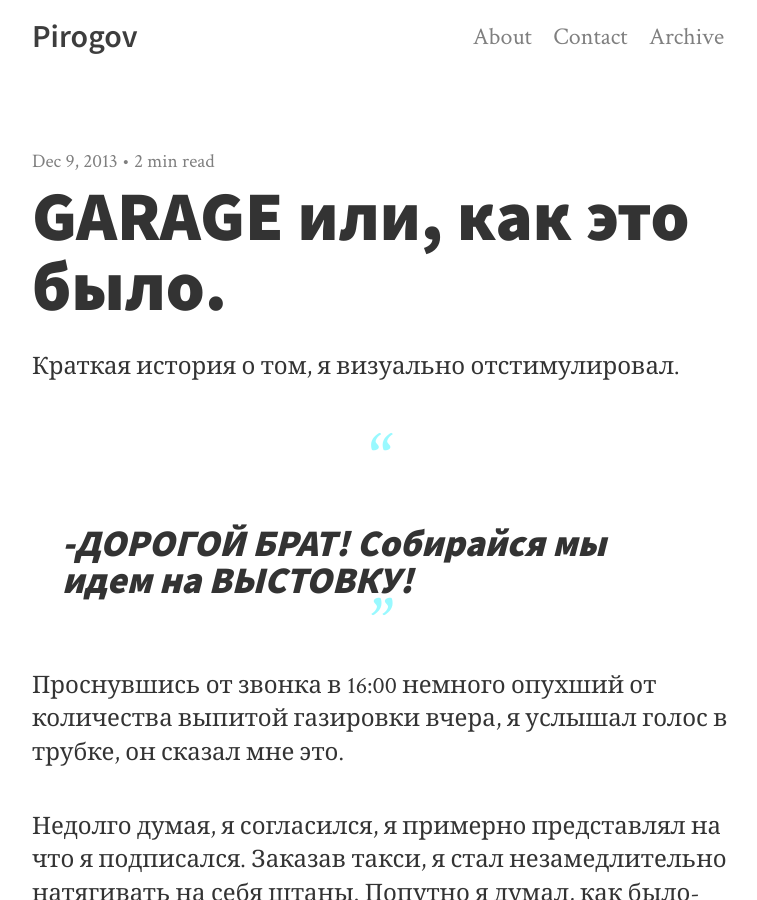
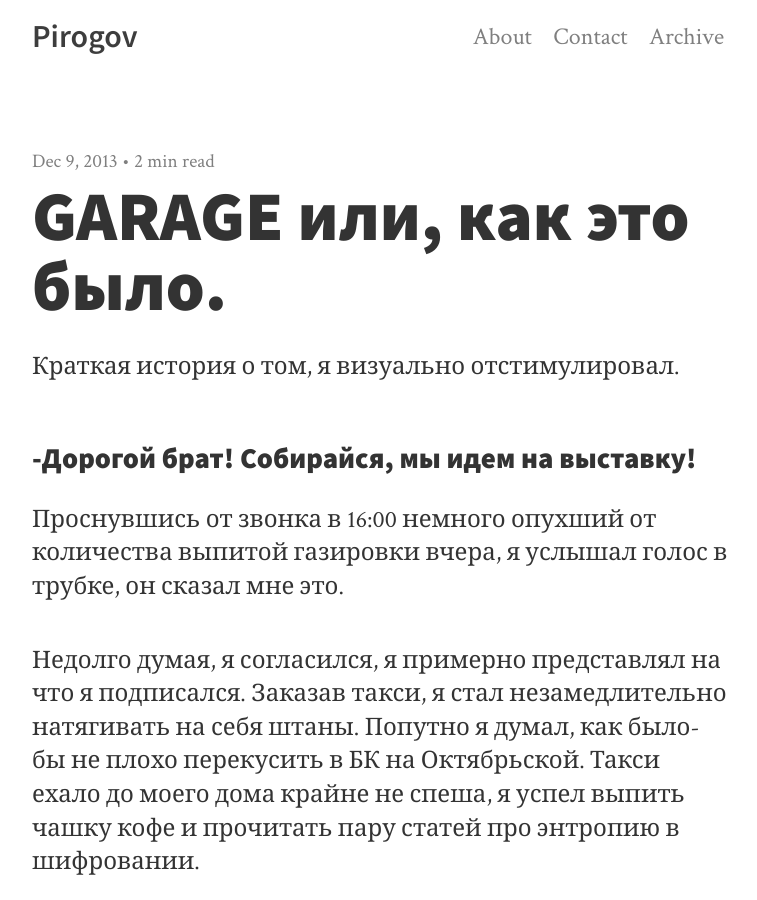
Before and after one commit to PirogovPavel/blog2, a Jekyll site: the page built from _posts/2013-12-09-example-post.md, in a window 1280 px wide and 900 px high. Shown: the whole window, without its empty margins (258-1015 px from the left). Built offline with Jekyll 4.4.1, drawn with Linux system fonts in a browser that asks for light colours; nearby versions of some CDN libraries; comment, search, counter and statistics services are not loaded.

Commit message:
очередной фикс говна

```diff
--- a/_posts/2013-12-09-example-post.md
+++ b/_posts/2013-12-09-example-post.md
@@ -1,13 +1,11 @@
 ---
 title: GARAGE или, как это было.
 ---
-
 Краткая история о том, я визуально отстимулировал.
-
 <!--more-->
 
 
->### -ДОРОГОЙ БРАТ! Собирайся мы идем на ВЫСТОВКУ! ###
+### -Дорогой брат! Собирайся, мы идем на выставку! ###
 
 Проснувшись от звонка в 16:00 немного опухший от количества выпитой газировки вчера,
 я услышал голос в трубке, он сказал мне это.
@@ -23,7 +21,7 @@ title: GARAGE или, как это было.
 
 Я зашел в БК это собственно была точка встречи, забыв одеть линзы я начал шюрится, я шарился по БК, как ящер. Наконец-то найдя брата в конце зала, он сидел и читал какую-то книгу думается мне, что это был Шпигельман. Я хлопнул его по плечу и сказал:
 
->### -Привет, дорогой брат! ###
+### -Привет, дорогой брат! ###
 
 На что он начал глупо обезьянничать.
 Мы заказали по паре кофе и двинулись в путь. По дороге мы обсудили все фундаментальные вопросы бытия.
@@ -31,7 +29,7 @@ title: GARAGE или, как это было.
 Наконец мы добрались до этого здания с надписью GARAGE на борту.
 На входе нас встретил охранник мы уже готовились показывать ему сумки, но все, что он у нас спросил это было:
 
->### -Вы вместе? ###
+### -Вы вместе? ###
 
 Я думаю, что он просто узнал Степана т.к. он тут работал и по этому пропустил нас, по крайней мере мне хочется так думать.
 
```
